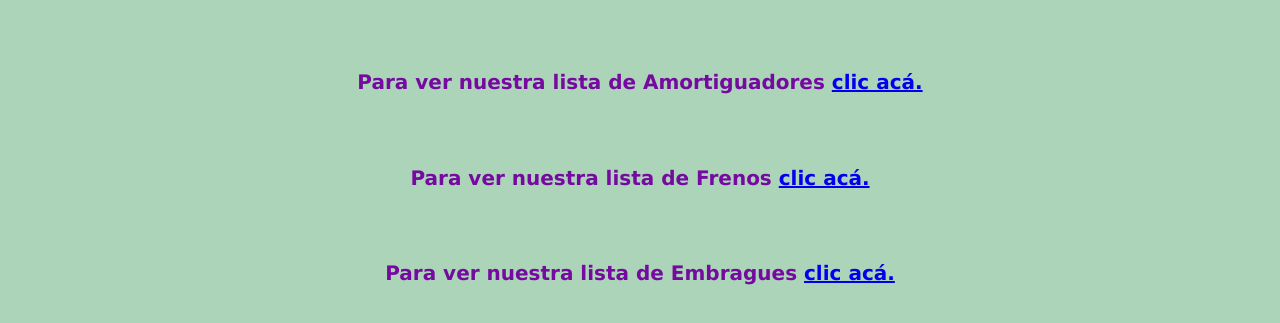
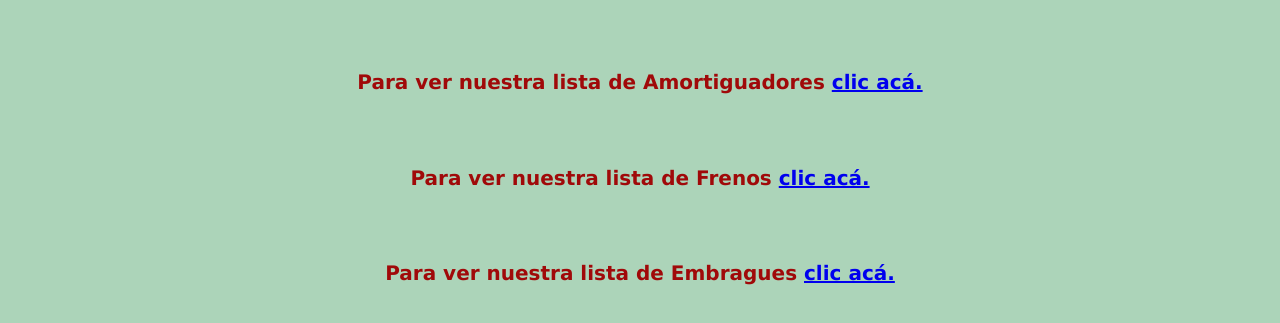
Before and after one commit to AnaliaPoblete/amortiguadoresanalia, a plain HTML site: page index.html in a window 1280 px wide. Shown: the part 177-500 px from the top of the page. Drawn offline with Linux system fonts and the light colour scheme.

Commit message:
practicando

```diff
--- a/estilos.css
+++ b/estilos.css
@@ -1,4 +1,3 @@
-
 body {
   background-color: #acd4b9;
 }
@@ -25,11 +24,12 @@ h3 {
 }
 
 h4 {
- color: rgb(117, 9, 160);
+  color: rgb(160, 9, 9);
   text-align: center;
   font-family: verdana;
   font-size: 20px;
 }
 img {
-  width: 200px; height: 200px;
+  width: 200px;
+  height: 200px;
 }
```
Lines whose indentation alone changed are shown as unchanged.
